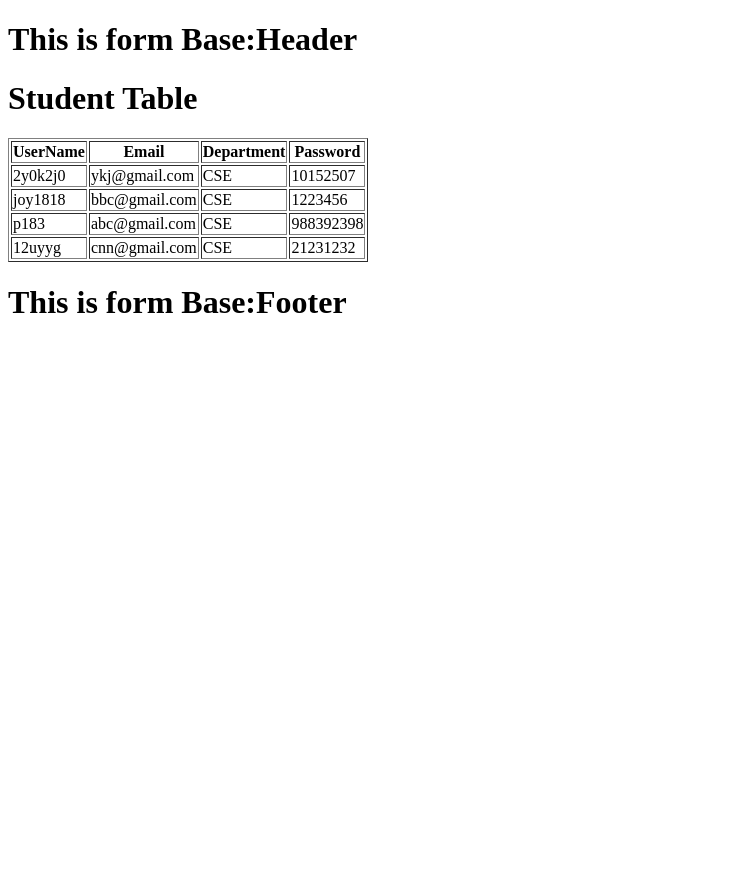
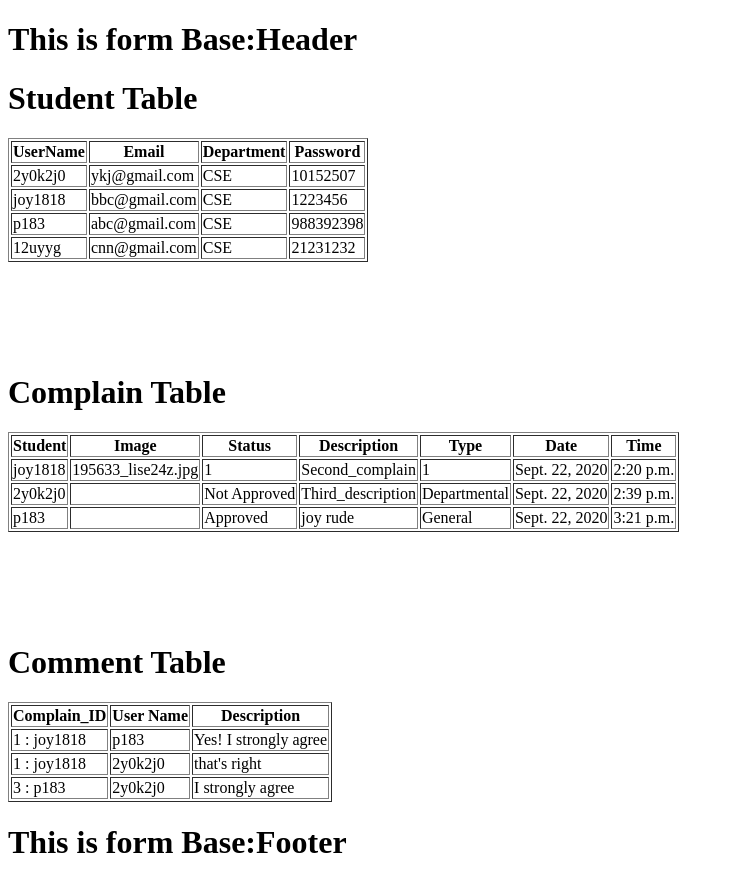
Before and after one commit to PiasTanmoy/ComplainManagementSystem, a Django app: page /showTable/ in a window 1280 px wide. Shown: the whole page, without its empty margins (0-734 px from the left). Before the commit the page ends 313 px from the top, so only its background shows below. Run offline with Django 3.2, Linux system fonts and the light colour scheme; data comes from the database, SQL or seed files in the repository; both versions use the stored data as it was after the commit.

Commit message:
complain_update

```diff
--- a/ComplainManagementSystem/Complain/admin.py
+++ b/ComplainManagementSystem/Complain/admin.py
@@ -1,5 +1,5 @@
 from django.contrib import admin
-from .models import Complain
+from .models import Complain, Comment
 
 # Register your models here.
-admin.site.register(Complain)
+admin.site.register([Complain, Comment])
--- a/ComplainManagementSystem/Complain/models.py
+++ b/ComplainManagementSystem/Complain/models.py
@@ -5,9 +5,9 @@ import datetime
 # Create your models here.
 class Complain(models.Model):
     image = models.ImageField(blank=True)
-    status = models.CharField(max_length=100, choices=(('1', 'Approved'), ('2', 'Not Approved'), ('3', 'Pending')), default='1')
+    status = models.CharField(max_length=100, choices=(('Approved', 'Approved'), ('Not Approved', 'Not Approved'), ('Not Approved', 'Pending')), default='Approved')
     description = models.TextField()
-    type = models.CharField(max_length=100, choices=(('1', 'General'), ('2', 'Departmental'), ('3', 'Both')), default='1')
+    type = models.CharField(max_length=100, choices=(('General', 'General'), ('Departmental', 'Departmental'), ('Both', 'Both')), default='General')
     date = models.DateField(auto_now=True)
     time = models.TimeField(auto_now=True)
 
@@ -15,3 +15,12 @@ class Complain(models.Model):
 
     def __str__(self):
         return str(self.id) + ' : ' + self.student.user_name
+
+class Comment(models.Model):
+    complain = models.ForeignKey(Complain, on_delete=models.CASCADE)
+    student = models.ForeignKey(Student, on_delete=models.CASCADE)
+
+    description = models.TextField()
+
+    def __str__(self):
+        return str(self.complain.id) + ':' + self.student.user_name
--- a/ComplainManagementSystem/ComplainManagementSystem/urls.py
+++ b/ComplainManagementSystem/ComplainManagementSystem/urls.py
@@ -16,9 +16,13 @@ Including another URLconf
 from django.contrib import admin
 from django.urls import path
 from Student import views as student_view
+from Complain import views as complain_view
+
 
 urlpatterns = [
     path('admin/', admin.site.urls),
-    path('showTable/',student_view.showTables),
-    path('studentForm/',student_view.studentForm),
+    path('showTable/', student_view.showTables),
+    path('studentForm/', student_view.studentForm),
+    path('complainForm/', complain_view.complainForm),
+    path('commentForm/', complain_view.commentForm)
 ]
--- a/ComplainManagementSystem/Student/views.py
+++ b/ComplainManagementSystem/Student/views.py
@@ -1,18 +1,23 @@
 from django.shortcuts import render
 from .models import Student
 from .studentForm import StudentForm
+from Complain.models import Complain,Comment
 # Create your views here.
 
 
 def showTables(request):
 
     studentTable = Student.objects.all()
+    complainTable = Complain.objects.all()
+    commentTable = Comment.objects.all()
 
     context = {
-        'studentTable':studentTable
+        'studentTable': studentTable,
+        'complainTable': complainTable,
+        'commentTable': commentTable,
     }
 
-    return render(request,'showTables.html',context)
+    return render(request, 'showTables.html', context)
 
 
 def studentForm(request):
--- a/ComplainManagementSystem/templates/showTables.html
+++ b/ComplainManagementSystem/templates/showTables.html
@@ -23,11 +23,54 @@
             <td>{{ s.password}}</td>
         </tr>
     {% endfor %}
+
+    </table>
+    <br><br><br><br><br>
+
+
+    <h1>Complain Table</h1>
+    <table border="1">
+        <tr>
+           <th>Student</th>
+           <th>Image</th>
+           <th>Status</th>
+           <th>Description</th>
+           <th>Type</th>
+           <th>Date</th>
+           <th>Time</th>
+        </tr>
+    {% for s in complainTable%}
+        <tr>
+            <td>{{ s.student }}</td>
+            <td>{{ s.image }}</td>
+            <td>{{ s.status }}</td>
+            <td>{{ s.description }}</td>
+            <td>{{ s.type}}</td>
+            <td>{{ s.date }}</td>
+            <td>{{ s.time}}</td>
+        </tr>
+    {% endfor %}
+
     </table>
 
+    <br><br><br><br><br>
 
+    <h1>Comment Table</h1>
+    <table border="1">
+        <tr>
+           <th>Complain_ID</th>
+           <th>User Name</th>
+           <th>Description</th>
+        </tr>
+    {% for s in commentTable%}
+        <tr>
+            <td>{{ s.complain }}</td>
+            <td>{{ s.student }}</td>
+            <td>{{ s.description }}</td>
+        </tr>
+    {% endfor %}
 
-
+    </table>
 
 {% endblock content %}
 
```
Also changed, not shown: ComplainManagementSystem/Complain/CommentForm.py (added, +7 -0 lines), ComplainManagementSystem/Complain/ComplainForm.py (added, +7 -0 lines), ComplainManagementSystem/Complain/views.py (+43 -1 lines), ComplainManagementSystem/templates/Complain/CommentForm.html (added, +10 -0 lines), ComplainManagementSystem/templates/Complain/ComplainForm.html (added, +10 -0 lines), ComplainManagementSystem/Complain/migrations/0007_auto_20200922_1438.py (added), ComplainManagementSystem/Complain/migrations/0008_comment.py (added), ComplainManagementSystem/Student/models.py (line endings or trailing spaces), ComplainManagementSystem/db.sqlite3.
